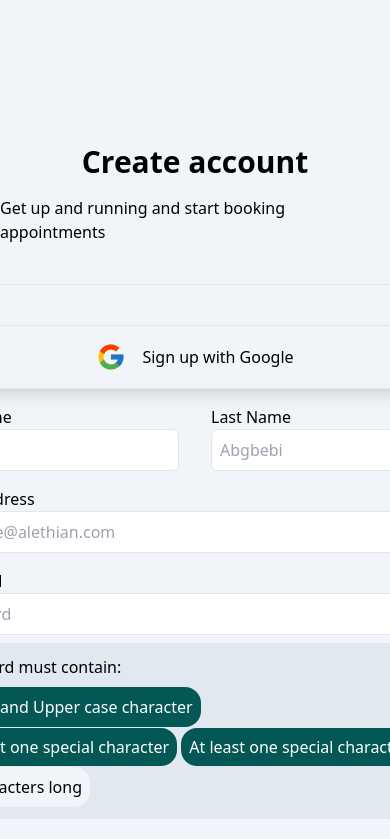
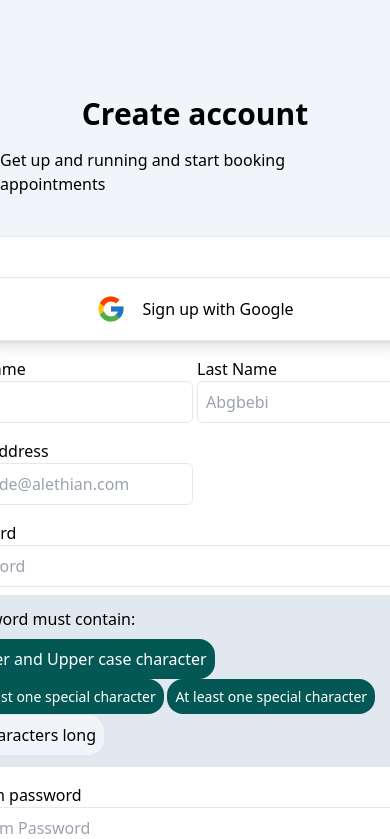
Before and after one commit to Lukman10a/appointment, a React (Create React App) app: page / in a window 390 px wide. Shown: the top 839 px of the page. Built offline with nearby package versions, Linux system fonts and the light colour scheme.

Commit message:
setting responsiveness

```diff
--- a/src/App.js
+++ b/src/App.js
@@ -34,18 +34,18 @@ function App() {
   };
 
   return (
-    <div className="bg-slate-100 py-12 flex flex-col items-center justify-center">
-      <div className="flex flex-col justify-center items-center mt-24 space-y-4">
-        <h1 className="text-3xl font-bold">Create account</h1>
+    <div className="bg-slate-100 flex flex-col items-center justify-center">
+      <div className="sm:flex flex-col justify-center items-center mt-24 space-y-4">
+        <h1 className="text-3xl font-bold text-center">Create account</h1>
         <p>Get up and running and start booking appointments</p>
       </div>
-      <div className="flex justify-center items-center flex-col border m-10 p-10 rounded-md shadow-lg w-fit">
-        <div className="flex items-center gap-4 border p-4 px-36 rounded-lg shadow-lg">
+      <div className="flex justify-center items-center bg-white flex-col border m-10 p-10 rounded-md shadow-lg w-fit">
+        <div className="flex items-center gap-4 border p-4 px-28 sm:px-36 rounded-lg shadow-lg">
           <FcGoogle size={30} />
           <p>Sign up with Google</p>
         </div>
         <form className="mt-4">
-          <div className="flex gap-8">
+          <div className="flex gap-1 sm:gap-8">
             <div>
               <p>First Name</p>
               <input
@@ -74,7 +74,7 @@ function App() {
               placeholder="kemiade@alethian.com"
               onChange={handleChange}
               name="email"
-              className="border rounded-md p-2 mb-2 w-full"
+              className="border rounded-md p-2 mb-2 sm:w-full"
             />
           </div>
           <div className="mt-2 ">
@@ -96,12 +96,14 @@ function App() {
               </div>
             </div>
 
+            {/* password requirements */}
+
             <div className="space-y-2 bg-slate-200 p-3 rounded-md">
               <p>Password must contain:</p>
               <p className="text-white bg-[#035856]  rounded-2xl p-2 w-fit">
                 Lower and Upper case character
               </p>
-              <div>
+              <div className="text-sm sm:text-base">
                 <span className="text-white bg-[#035856] rounded-2xl p-2">
                   At least one special character
                 </span>{" "}
```
